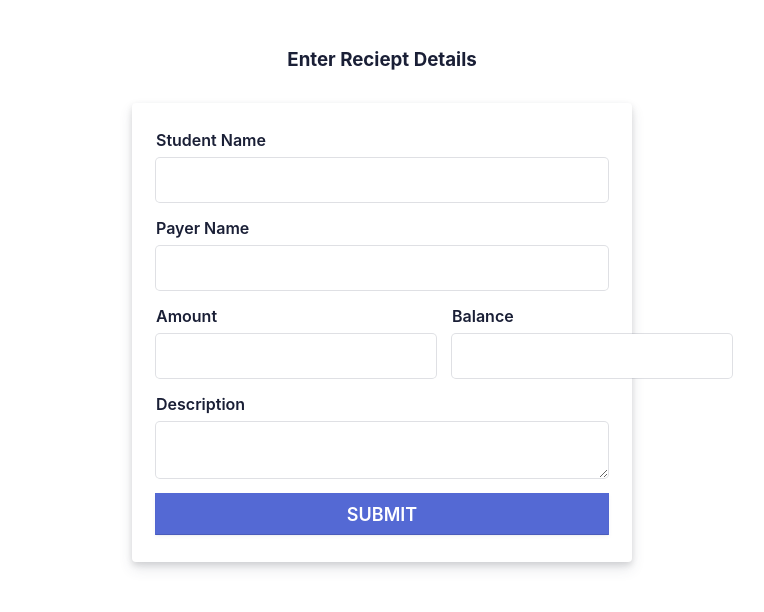
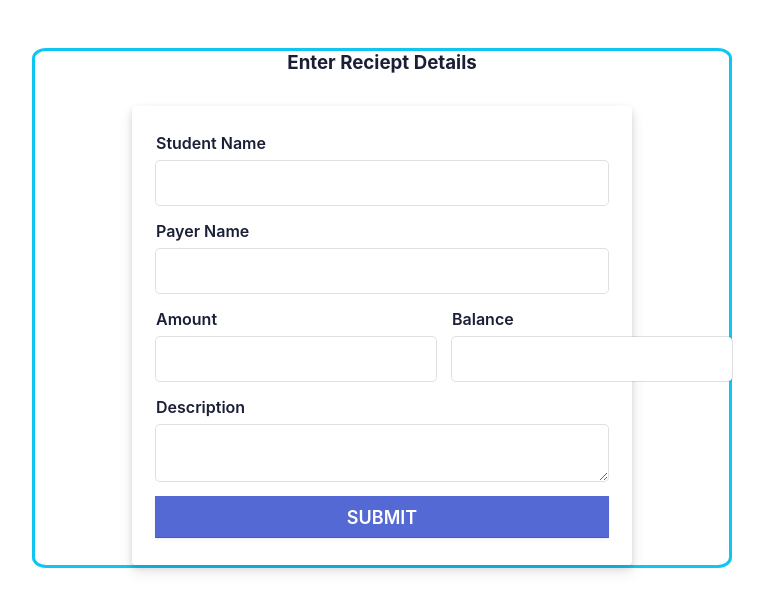
Before and after one commit to Gahdloot/Reciept-Generator, a Django app: page / in a window 1280 px wide. Shown: the top 612 px of the page, without its empty margins (258-1022 px from the left). Run offline with Django 4.2, Linux system fonts and the light colour scheme.

Commit message:
added border line to receipt

```diff
--- a/reciepts/generate/static/generate/style.css
+++ b/reciepts/generate/static/generate/style.css
@@ -101,6 +101,15 @@ form .form-group input, textarea {
 /*=======================================================*/
 /*======================= RECIPET DESIGN ===============*/
 /*======================================================*/
+
+.container {
+    border: 3px solid #11c5f2;
+    border-radius: 2%;
+    /*margin:0 auto;*/
+  width: 700px;
+  display: flex;
+  gap: 2rem;
+}
 
 
 .reciept__header {
```
